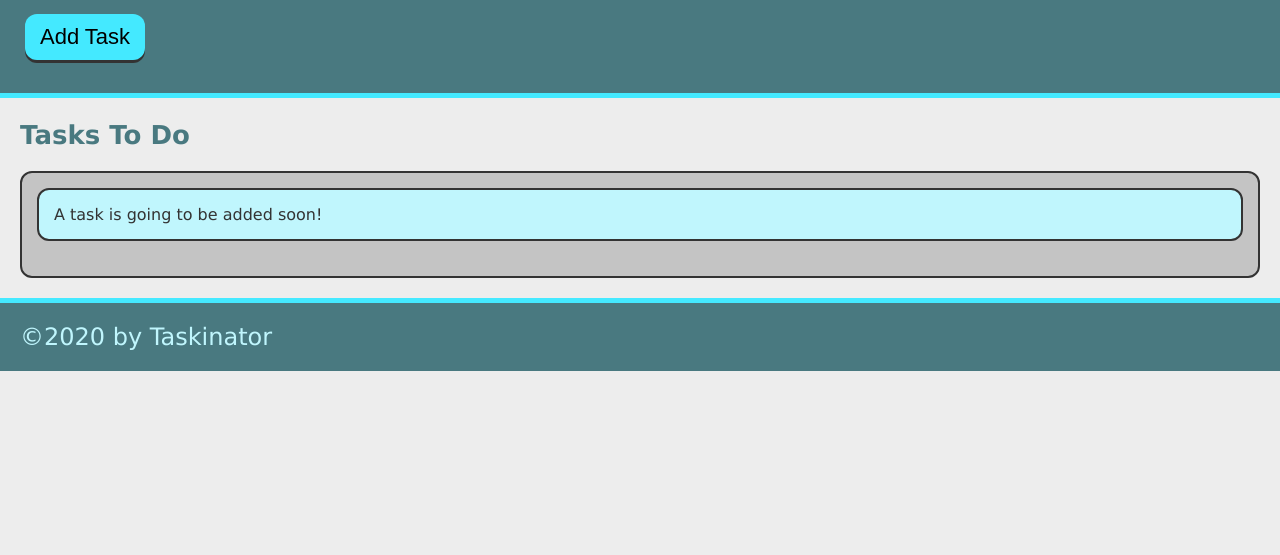
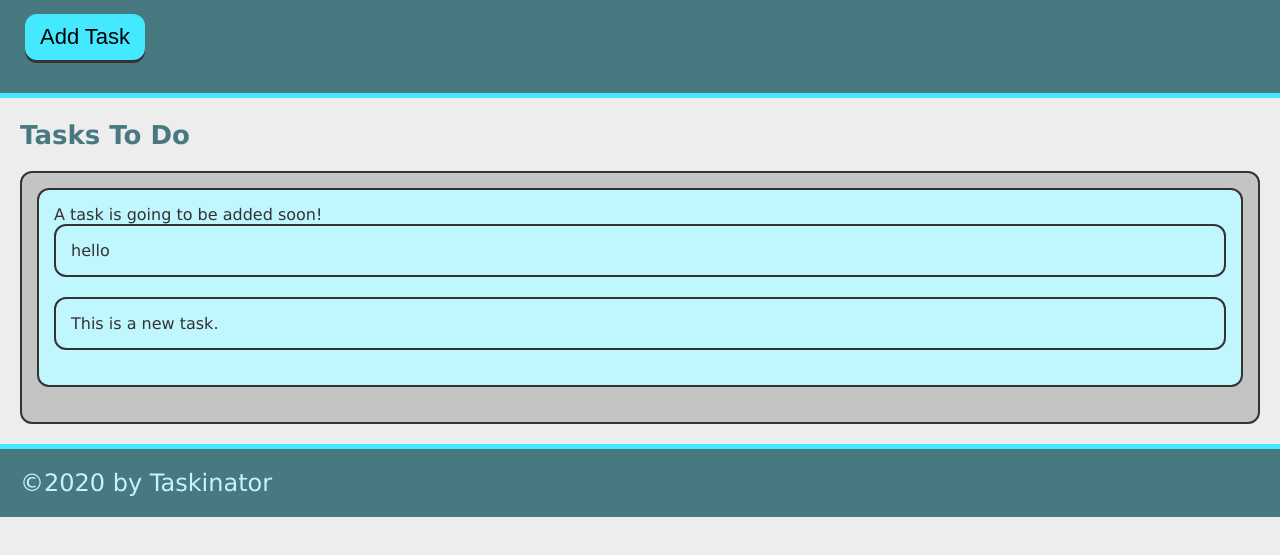
Before and after one commit to dillin92/taskinator, a plain HTML site: page index.html in a window 1280 px wide. Both pictures are taken after a click on the button "Add Task". Shown: the part 115-670 px from the top of the page. Drawn offline with Linux system fonts and the light colour scheme.

Commit message:
add ability to add-task

```diff
--- a/assets/js/script.js
+++ b/assets/js/script.js
@@ -0,0 +1,35 @@
+console.log(window.document);
+console.dir(window.document);
+window.document.querySelector("button");
+
+var buttonEl = document.querySelector("#save-task");
+console.log(buttonEl);
+
+buttonEl.addEventListener("click", function() {
+    alert("button clicked");
+  });
+
+    document.createElement("li");
+
+    var taskItemEl = document.createElement("li");
+    taskItemEl.textContent = "hello";
+    taskItemEl;
+
+
+var tasksToDoEl = document.querySelector("#tasks-to-do");
+
+    tasksToDoEl.appendChild(taskItemEl);
+
+    taskItemEl.className = "task-item";
+
+var buttonEl = document.querySelector("#save-task");
+var tasksToDoEl = document.querySelector("#tasks-to-do");
+
+var createTaskHandler = function() {
+  var listItemEl = document.createElement("li");
+  listItemEl.className = "task-item";
+  listItemEl.textContent = "This is a new task.";
+  tasksToDoEl.appendChild(listItemEl);
+  };
+
+buttonEl.addEventListener("click", createTaskHandler);
--- a/index.html
+++ b/index.html
@@ -12,14 +12,15 @@
     <header>
         <h1 class="page-title">Taskinator</h1>
         <p>Click the button below to add a new task!</p>
-        <button class="btn" >Add Task</button>
+        <button class="btn" id="save-task">Add Task</button>
     </header>
 
     <main>
         <section class="task-list-wrapper">
             <h2 class="list-title">Tasks To Do</h2>
             <ul class="task-list">
-                <li class="task-item">
+
+                <li class="task-item" id="tasks-to-do">
                     A task is going to be added soon!
                 </li>
 
```
